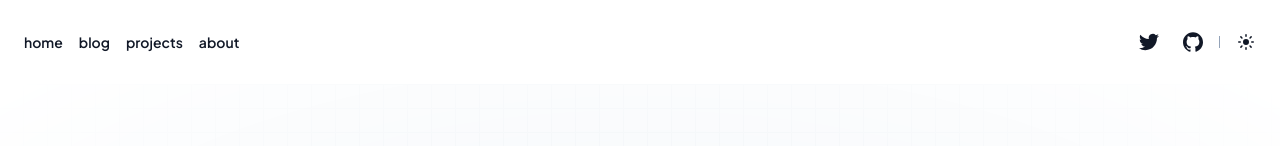
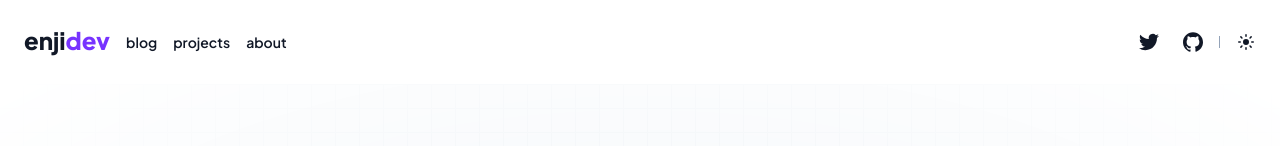
Before and after one commit to enjidev/enji.dev, a Next.js app: page / in a window 1280 px wide. Shown: the top 146 px of the page. Built offline with nearby package versions, Linux system fonts and the light colour scheme.

Commit message:
feat: show logo on Navbar

```diff
--- a/src/components/Navbar.tsx
+++ b/src/components/Navbar.tsx
@@ -34,7 +34,15 @@ const Navbar = () => {
     <nav className="flex items-center justify-between py-6 px-2 text-sm md:px-4">
       <div>
         <ul className="flex items-center font-semibold">
-          <li>
+          <li className="hidden md:block">
+            <Link
+              href="/"
+              className="block h-9 px-2 text-2xl font-extrabold text-gray-900"
+            >
+              enji<span className="text-primary-400">dev</span>
+            </Link>
+          </li>
+          <li className="md:hidden">
             <NavItem href="/" title="home" />
           </li>
           <li>
```
